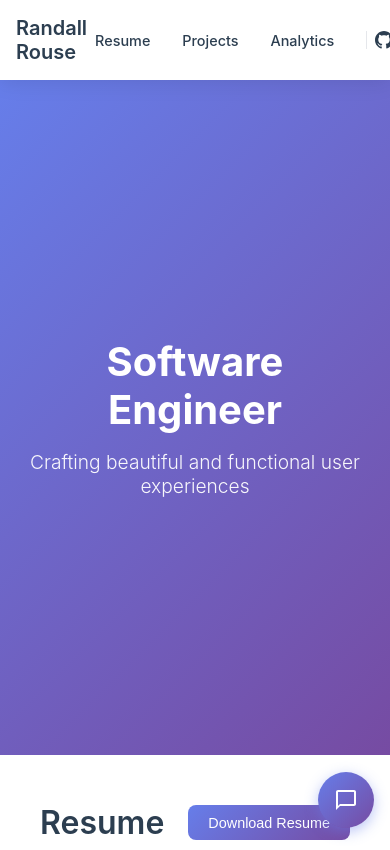
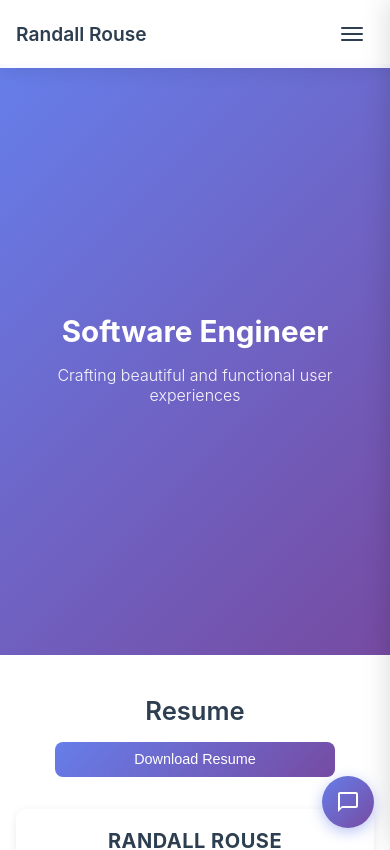
Before and after one commit to r-rouse/my_portfolio, a React (Vite) app: page / in a window 390 px wide. Shown: the top 850 px of the page. Built offline with nearby package versions, Linux system fonts and the light colour scheme.

Commit message:
refactor: mobile optimization

```diff
--- a/src/App.css
+++ b/src/App.css
@@ -272,7 +272,7 @@
 
 .projects-grid {
   display: grid;
-  grid-template-columns: repeat(auto-fit, minmax(300px, 1fr));
+  grid-template-columns: repeat(auto-fit, minmax(min(100%, 280px), 1fr));
   gap: 2rem;
   margin-top: 2rem;
 }
@@ -436,58 +436,161 @@
 
 /* Responsive Design */
 @media (max-width: 768px) {
+  .main-content {
+    padding-top: 4.5rem;
+  }
+
   .hero-title {
-    font-size: 2.5rem;
+    font-size: 2.25rem;
   }
 
   .hero-subtitle {
-    font-size: 1.2rem;
+    font-size: 1.1rem;
   }
 
   .section {
     padding: 3rem 0;
+    min-height: auto;
+  }
+
+  .home-section {
+    min-height: 70vh;
+    padding: 2rem 0;
   }
 
   .section-title {
-    font-size: 2rem;
+    font-size: 1.85rem;
+    margin-bottom: 2rem;
+  }
+
+  .resume-section-header {
+    flex-direction: column;
+    gap: 1rem;
+    margin-bottom: 2rem;
+  }
+
+  .resume-download-btn {
+    width: 100%;
+    max-width: 280px;
   }
 
   .projects-grid {
     grid-template-columns: 1fr;
+    gap: 1.5rem;
   }
 
   .container {
     padding: 0 1rem;
   }
 
+  .project-card {
+    padding: 1.5rem;
+  }
+
+  .project-header {
+    flex-direction: column;
+    align-items: flex-start;
+    gap: 0.5rem;
+  }
+
+  .project-title {
+    font-size: 1.3rem;
+  }
+
   .project-embed iframe {
-    height: 320px;
+    height: 280px;
   }
 
   .project-embed-placeholder {
-    height: 320px;
+    height: 280px;
   }
 
   .resume-card {
-    padding: 2rem 1.5rem;
+    padding: 1.5rem 1.25rem;
+    border-radius: 10px;
   }
 
   .resume-name {
-    font-size: 1.5rem;
+    font-size: 1.4rem;
+    letter-spacing: 0.5px;
   }
 
   .resume-contact {
-    font-size: 0.85rem;
-    gap: 0.5rem;
+    flex-direction: column;
+    font-size: 0.9rem;
+    gap: 0.35rem;
+  }
+
+  .resume-contact p:nth-child(even) {
+    display: none;
+  }
+
+  .resume-section-heading {
+    font-size: 1.05rem;
   }
 
   .experience-header {
     flex-direction: column;
     align-items: flex-start;
+    gap: 0.25rem;
   }
 
   .experience-location {
     white-space: normal;
   }
 
+  .experience-list {
+    padding-left: 1.25rem;
+  }
+
+  .experience-list li {
+    font-size: 0.9rem;
+    line-height: 1.65;
+  }
 }
+
+@media (max-width: 480px) {
+  .main-content {
+    padding-top: 4rem;
+  }
+
+  .hero-title {
+    font-size: 1.85rem;
+  }
+
+  .hero-subtitle {
+    font-size: 1rem;
+    padding: 0 0.5rem;
+  }
+
+  .section {
+    padding: 2.5rem 0;
+  }
+
+  .section-title {
+    font-size: 1.6rem;
+  }
+
+  .resume-card {
+    padding: 1.25rem 1rem;
+    box-shadow: 0 2px 8px rgba(0, 0, 0, 0.08);
+  }
+
+  .resume-name {
+    font-size: 1.25rem;
+  }
+
+  .project-embed iframe,
+  .project-embed-placeholder {
+    height: 220px;
+  }
+
+  .project-description {
+    font-size: 0.95rem;
+  }
+
+  .tag {
+    font-size: 0.8rem;
+    padding: 0.35rem 0.7rem;
+  }
+}
--- a/src/components/Chat.css
+++ b/src/components/Chat.css
@@ -233,14 +233,35 @@
 
 @media (max-width: 480px) {
   .chat-widget {
-    bottom: 1rem;
-    right: 1rem;
+    bottom: max(1rem, env(safe-area-inset-bottom));
+    right: max(1rem, env(safe-area-inset-right));
   }
 
   .chat-window {
-    width: calc(100vw - 2rem);
-    height: calc(100vh - 7rem);
+    position: fixed;
+    left: 0.75rem;
+    right: 0.75rem;
+    bottom: calc(3.5rem + 0.75rem + env(safe-area-inset-bottom));
+    width: auto;
+    height: min(32rem, calc(100dvh - 6rem));
     max-height: none;
-    bottom: calc(3.5rem + 0.75rem);
+  }
+
+  .chat-toggle {
+    width: 3.25rem;
+    height: 3.25rem;
+  }
+
+  .chat-header {
+    padding: 0.85rem 1rem;
+  }
+
+  .chat-header-title {
+    font-size: 0.95rem;
+  }
+
+  .chat-message-bubble {
+    max-width: 90%;
+    font-size: 0.85rem;
   }
 }
--- a/src/components/Navigation.css
+++ b/src/components/Navigation.css
@@ -17,6 +17,7 @@
   display: flex;
   justify-content: space-between;
   align-items: center;
+  position: relative;
 }
 
 .nav-logo {
@@ -26,10 +27,74 @@
   cursor: pointer;
   transition: color 0.3s ease;
   text-decoration: none;
+  z-index: 1002;
 }
 
 .nav-logo:hover {
   color: #3498db;
+}
+
+.nav-menu-toggle {
+  display: none;
+  background: none;
+  border: none;
+  width: 2.75rem;
+  height: 2.75rem;
+  padding: 0;
+  cursor: pointer;
+  align-items: center;
+  justify-content: center;
+  border-radius: 8px;
+  z-index: 1002;
+  transition: background 0.2s ease;
+}
+
+.nav-menu-toggle:hover {
+  background: rgba(102, 126, 234, 0.08);
+}
+
+.nav-menu-icon,
+.nav-menu-icon::before,
+.nav-menu-icon::after {
+  display: block;
+  width: 1.35rem;
+  height: 2px;
+  background: #2c3e50;
+  border-radius: 2px;
+  transition: transform 0.25s ease, opacity 0.25s ease;
+}
+
+.nav-menu-icon {
+  position: relative;
+}
+
+.nav-menu-icon::before,
+.nav-menu-icon::after {
+  content: '';
+  position: absolute;
+  left: 0;
+}
+
+.nav-menu-icon::before {
+  top: -6px;
+}
+
+.nav-menu-icon::after {
+  top: 6px;
+}
+
+.nav-menu-icon-open {
+  background: transparent;
+}
+
+.nav-menu-icon-open::before {
+  top: 0;
+  transform: rotate(45deg);
+}
+
+.nav-menu-icon-open::after {
+  top: 0;
+  transform: rotate(-45deg);
 }
 
 .nav-links {
@@ -95,37 +160,88 @@
   transform: translateY(-2px);
 }
 
+.nav-backdrop {
+  display: none;
+}
+
 @media (max-width: 768px) {
+  .navigation {
+    padding: 0.75rem 0;
+  }
+
   .nav-container {
     padding: 0 1rem;
   }
 
   .nav-logo {
-    font-size: 1.25rem;
+    font-size: 1.2rem;
+    max-width: calc(100% - 3.5rem);
+    overflow: hidden;
+    text-overflow: ellipsis;
+    white-space: nowrap;
+  }
+
+  .nav-menu-toggle {
+    display: flex;
+  }
+
+  .nav-backdrop {
+    display: block;
+    position: fixed;
+    inset: 0;
+    background: rgba(15, 23, 42, 0.45);
+    border: none;
+    cursor: pointer;
+    z-index: 1000;
   }
 
   .nav-links {
-    gap: 1rem;
+    position: fixed;
+    top: 0;
+    right: 0;
+    width: min(18rem, 85vw);
+    height: 100dvh;
+    flex-direction: column;
+    align-items: stretch;
+    gap: 0;
+    padding: 5rem 1.25rem 2rem;
+    background: white;
+    box-shadow: -4px 0 24px rgba(0, 0, 0, 0.12);
+    transform: translateX(100%);
+    transition: transform 0.3s ease;
+    z-index: 1001;
+    overflow-y: auto;
   }
 
-  .nav-links button {
-    font-size: 0.9rem;
-    padding: 0.5rem;
+  .nav-links-open {
+    transform: translateX(0);
   }
 
+  .nav-links button,
   .nav-page-link {
-    font-size: 0.9rem;
-    padding: 0.5rem;
+    width: 100%;
+    text-align: left;
+    font-size: 1.05rem;
+    padding: 0.85rem 0.75rem;
+    border-radius: 8px;
+  }
+
+  .nav-links button:hover,
+  .nav-page-link:hover {
+    background: rgba(102, 126, 234, 0.06);
   }
 
   .nav-contact-links {
-    margin-left: 0.5rem;
-    padding-left: 0.5rem;
-    gap: 0.75rem;
+    margin: 1rem 0 0;
+    padding: 1rem 0 0;
+    border-left: none;
+    border-top: 1px solid #e5e7eb;
+    justify-content: flex-start;
+    gap: 1.25rem;
   }
 
   .nav-contact-link svg {
-    width: 18px;
-    height: 18px;
+    width: 22px;
+    height: 22px;
   }
 }
--- a/src/components/Navigation.jsx
+++ b/src/components/Navigation.jsx
@@ -1,3 +1,4 @@
+import { useEffect, useState } from 'react';
 import { Link, useLocation, useNavigate } from 'react-router-dom';
 import './Navigation.css';
 import { trackSectionNavigation, trackExternalLink } from '../hooks/usePortfolioAnalytics';
@@ -6,9 +7,35 @@ function Navigation() {
   const location = useLocation();
   const navigate = useNavigate();
   const isAnalytics = location.pathname === '/analytics';
+  const [menuOpen, setMenuOpen] = useState(false);
+
+  const closeMenu = () => setMenuOpen(false);
+
+  useEffect(() => {
+    closeMenu();
+  }, [location.pathname]);
+
+  useEffect(() => {
+    document.body.style.overflow = menuOpen ? 'hidden' : '';
+    return () => {
+      document.body.style.overflow = '';
+    };
+  }, [menuOpen]);
+
+  useEffect(() => {
+    const handleResize = () => {
+      if (window.innerWidth > 768) {
+        closeMenu();
+      }
+    };
+
+    window.addEventListener('resize', handleResize);
+    return () => window.removeEventListener('resize', handleResize);
+  }, []);
 
   const goToSection = (sectionId) => {
     trackSectionNavigation(sectionId);
+    closeMenu();
 
     if (location.pathname === '/') {
       document.getElementById(sectionId)?.scrollIntoView({ behavior: 'smooth' });
@@ -24,6 +51,7 @@ function Navigation() {
   };
 
   const goHome = () => {
+    closeMenu();
     if (location.pathname === '/') {
       goToSection('home');
     }
@@ -41,12 +69,28 @@ function Navigation() {
             Randall Rouse
           </Link>
         )}
-        <div className="nav-links">
-          <button onClick={() => goToSection('resume')}>Resume</button>
-          <button onClick={() => goToSection('projects')}>Projects</button>
+
+        <button
+          type="button"
+          className="nav-menu-toggle"
+          onClick={() => setMenuOpen((open) => !open)}
+          aria-label={menuOpen ? 'Close menu' : 'Open menu'}
+          aria-expanded={menuOpen}
+          aria-controls="nav-menu"
+        >
+          <span className={`nav-menu-icon ${menuOpen ? 'nav-menu-icon-open' : ''}`} />
+        </button>
+
+        <div
+          id="nav-menu"
+          className={`nav-links ${menuOpen ? 'nav-links-open' : ''}`}
+        >
+          <button type="button" onClick={() => goToSection('resume')}>Resume</button>
+          <button type="button" onClick={() => goToSection('projects')}>Projects</button>
           <Link
             to="/analytics"
             className={`nav-page-link ${isAnalytics ? 'nav-page-link-active' : ''}`}
+            onClick={closeMenu}
           >
             Analytics
           </Link>
@@ -57,7 +101,10 @@ function Navigation() {
               rel="noopener noreferrer"
               className="nav-contact-link"
               aria-label="GitHub"
-              onClick={() => trackExternalLink('GitHub')}
+              onClick={() => {
+                trackExternalLink('GitHub');
+                closeMenu();
+              }}
             >
               <svg width="20" height="20" viewBox="0 0 24 24" fill="currentColor">
                 <path d="M12 0c-6.626 0-12 5.373-12 12 0 5.302 3.438 9.8 8.207 11.387.599.111.793-.261.793-.577v-2.234c-3.338.726-4.033-1.416-4.033-1.416-.546-1.387-1.333-1.756-1.333-1.756-1.089-.745.083-.729.083-.729 1.205.084 1.839 1.237 1.839 1.237 1.07 1.834 2.807 1.304 3.492.997.107-.775.418-1.305.762-1.604-2.665-.305-5.467-1.334-5.467-5.931 0-1.311.469-2.381 1.236-3.221-.124-.303-.535-1.524.117-3.176 0 0 1.008-.322 3.301 1.23.957-.266 1.983-.399 3.003-.404 1.02.005 2.047.138 3.006.404 2.291-1.552 3.297-1.23 3.297-1.23.653 1.653.242 2.874.118 3.176.77.84 1.235 1.911 1.235 3.221 0 4.609-2.807 5.624-5.479 5.921.43.372.823 1.102.823 2.222v3.293c0 .319.192.694.801.576 4.765-1.589 8.199-6.086 8.199-11.386 0-6.627-5.373-12-12-12z" />
@@ -69,7 +116,10 @@ function Navigation() {
               rel="noopener noreferrer"
               className="nav-contact-link"
               aria-label="LinkedIn"
-              onClick={() => trackExternalLink('LinkedIn')}
+              onClick={() => {
+                trackExternalLink('LinkedIn');
+                closeMenu();
+              }}
             >
               <svg width="20" height="20" viewBox="0 0 24 24" fill="currentColor">
                 <path d="M20.447 20.447h-3.554v-5.569c0-1.328-.027-3.037-1.852-3.037-1.853 0-2.136 1.445-2.136 2.939v5.667H9.351V9h3.414v1.561h.046c.477-.9 1.637-1.85 3.37-1.85 3.601 0 4.267 2.37 4.267 5.455v6.286zM5.337 7.433c-1.144 0-2.063-.926-2.063-2.065 0-1.138.92-2.063 2.063-2.063 1.14 0 2.064.925 2.064 2.063 0 1.139-.925 2.065-2.064 2.065zm1.782 13.014H3.555V9h3.564v11.447zM22.225 0H1.771C.792 0 0 .774 0 1.729v20.542C0 23.227.792 24 1.771 24h20.451C23.2 24 24 23.227 24 22.271V1.729C24 .774 23.2 0 22.222 0h.003z" />
@@ -79,7 +129,10 @@ function Navigation() {
               href="mailto:randall.g.rouse@gmail.com"
               className="nav-contact-link"
               aria-label="Email"
-              onClick={() => trackExternalLink('Email')}
+              onClick={() => {
+                trackExternalLink('Email');
+                closeMenu();
+              }}
             >
               <svg width="20" height="20" viewBox="0 0 24 24" fill="none" stroke="currentColor" strokeWidth="2">
                 <path d="M4 4h16c1.1 0 2 .9 2 2v12c0 1.1-.9 2-2 2H4c-1.1 0-2-.9-2-2V6c0-1.1.9-2 2-2z" />
@@ -88,6 +141,15 @@ function Navigation() {
             </a>
           </div>
         </div>
+
+        {menuOpen && (
+          <button
+            type="button"
+            className="nav-backdrop"
+            aria-label="Close menu"
+            onClick={closeMenu}
+          />
+        )}
       </div>
     </nav>
   );
--- a/src/index.css
+++ b/src/index.css
@@ -17,6 +17,7 @@ body {
   min-height: 100vh;
   background: #ffffff;
   color: #2c3e50;
+  overflow-x: hidden;
 }
 
 code {
@@ -26,4 +27,5 @@ code {
 
 html {
   scroll-behavior: smooth;
+  -webkit-text-size-adjust: 100%;
 }
```
Also changed, not shown: src/components/Footer.css (+13 -1 lines), src/components/analytics/Analytics.css (+73 -0 lines).
